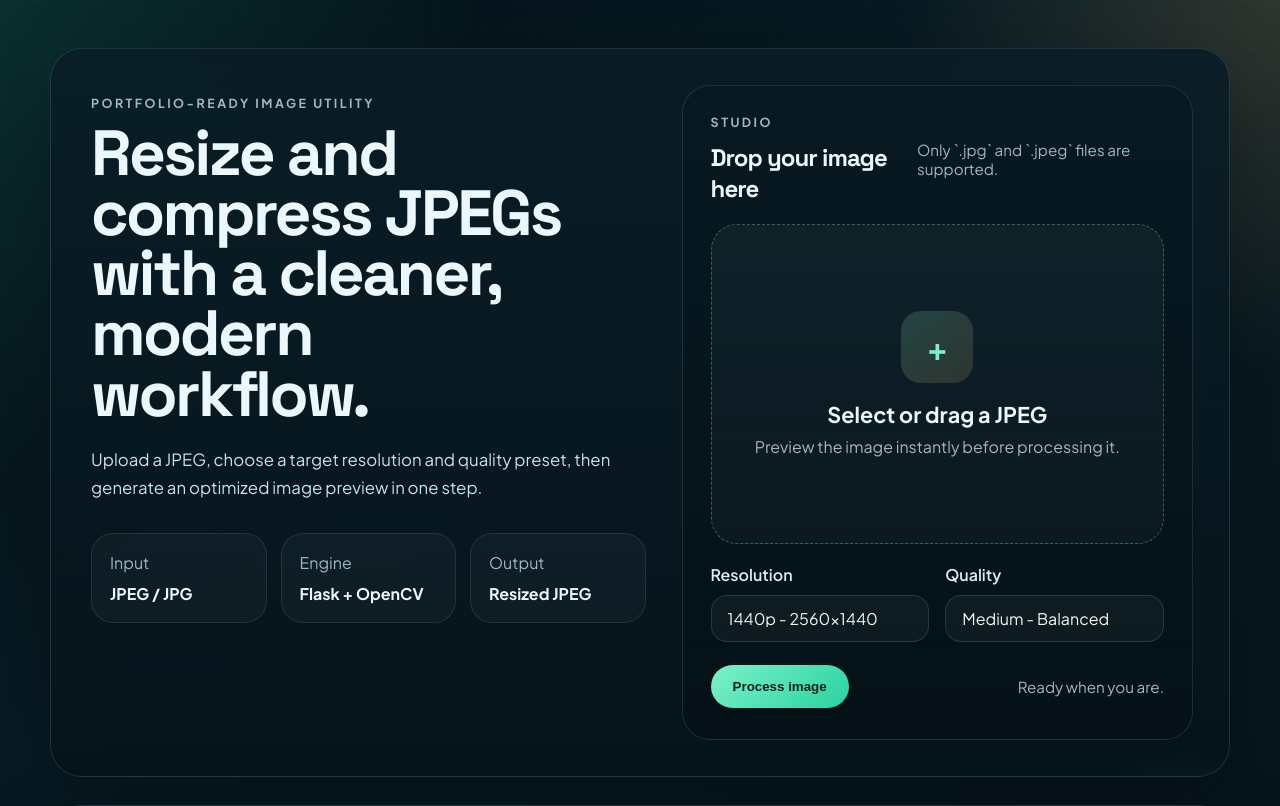
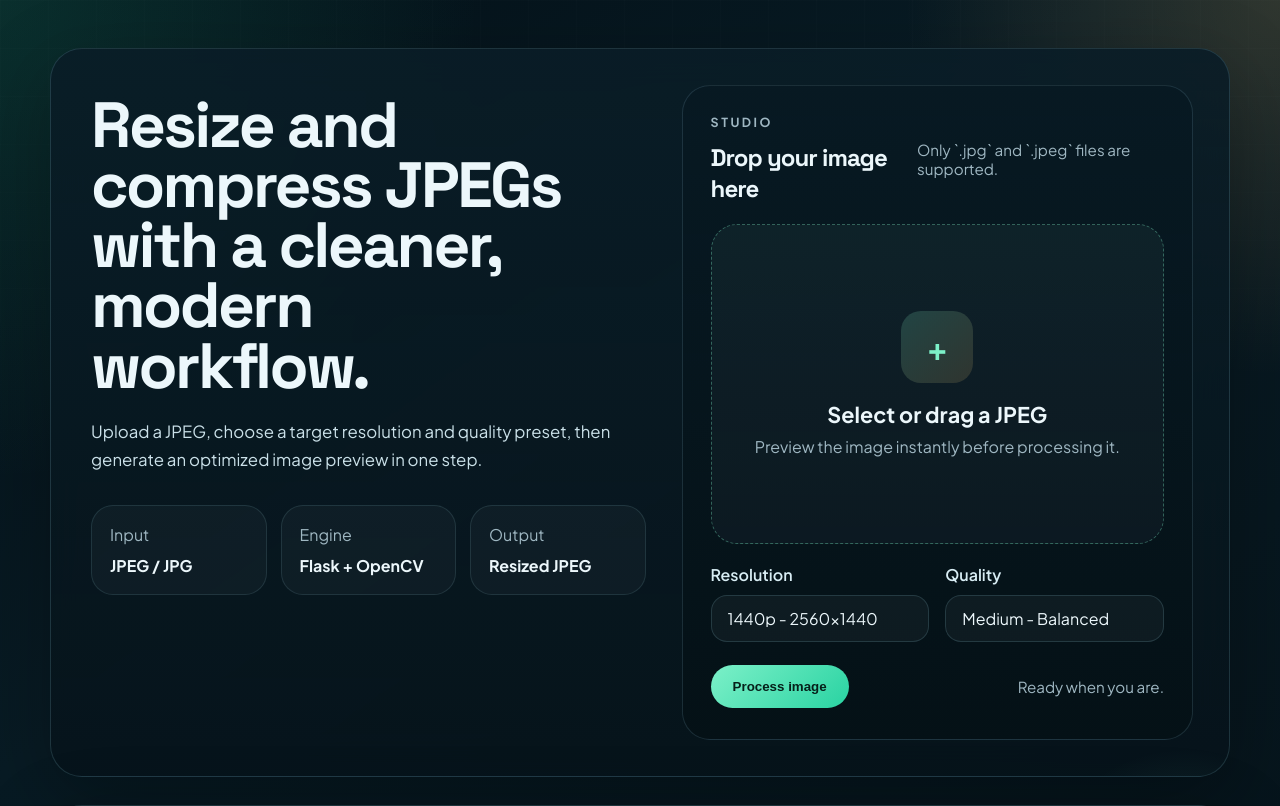
Before and after one commit to Arodan14/OPENCV-JPEG-TOOL, a Flask app: page / in a window 1280 px wide. Shown: the top 806 px of the page. Run offline with Flask 3, Linux system fonts and the light colour scheme.

Commit message:
Refine image_service and add jpeg_tool_cli

```diff
--- a/app/templates/index.html
+++ b/app/templates/index.html
@@ -6,7 +6,6 @@
 <main class="page-shell">
     <section class="hero-card">
         <div class="hero-copy">
-            <p class="eyebrow">Portfolio-ready image utility</p>
             <h1>Resize and compress JPEGs with a cleaner, modern workflow.</h1>
             <p class="hero-text">
                 Upload a JPEG, choose a target resolution and quality preset, then generate
```
